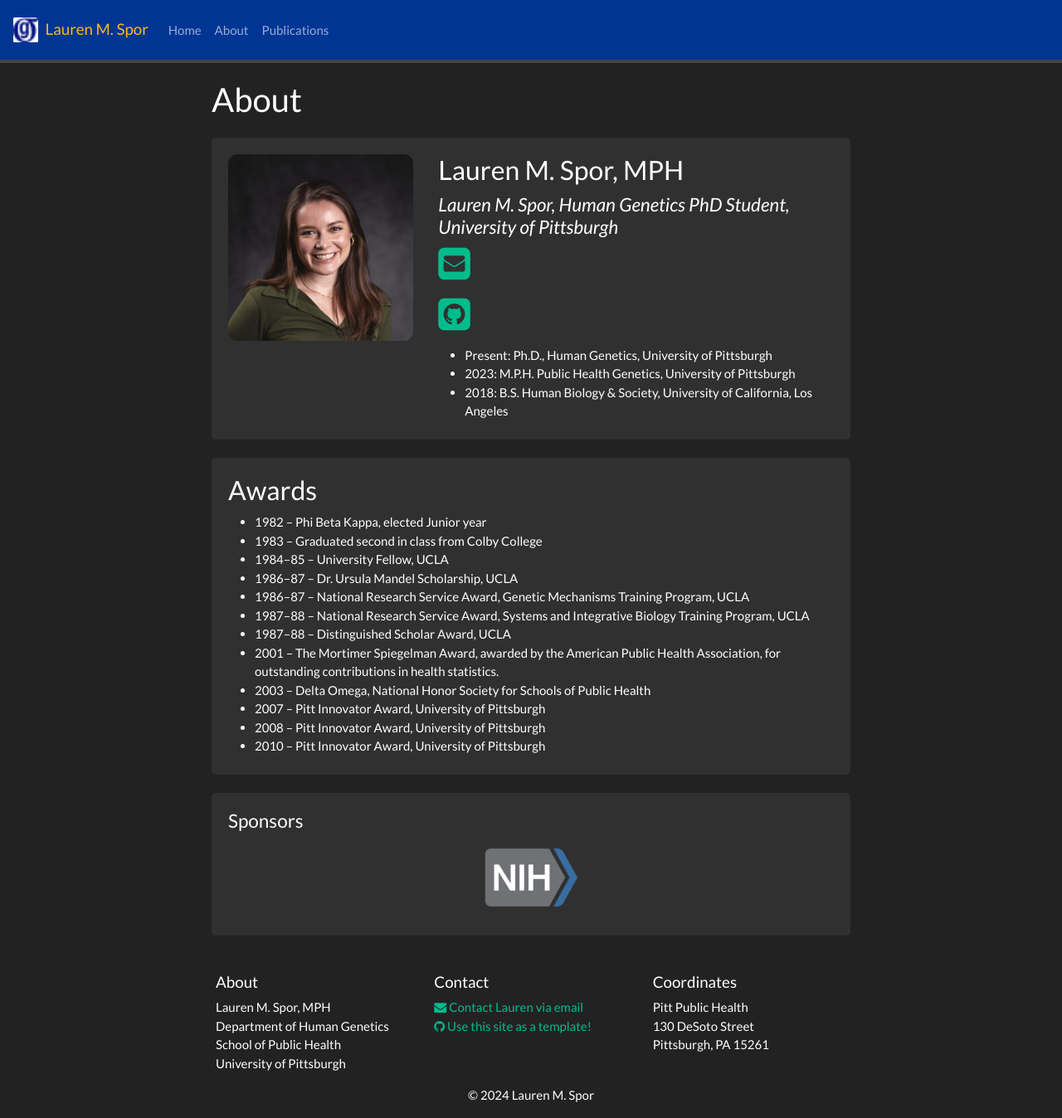
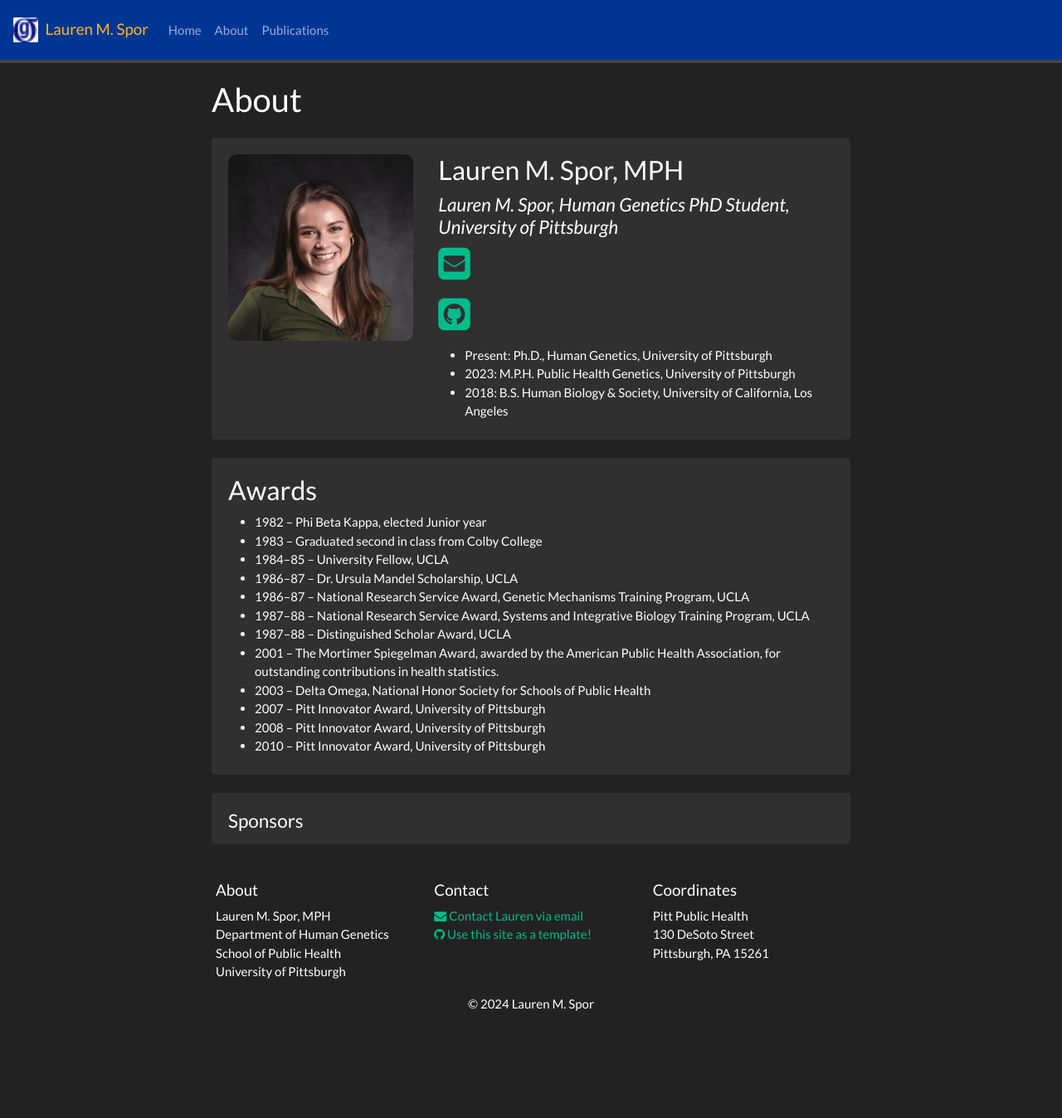
Before and after one commit to Lspor/Lauren_Spor, a Jekyll site: the page built from _pages/about.md, in a window 1280 px wide and 1348 px high. Shown: the whole window at 83% size. Built offline with Jekyll 4.4.1, drawn with Linux system fonts in a browser that asks for light colours; nearby versions of some CDN libraries; a style sheet for code colours, icons or effects is not loaded.

Commit message:
Update funders.yml

```diff
--- a/_data/funders.yml
+++ b/_data/funders.yml
@@ -1,2 +1,2 @@
-- image: NIH-logo.png
-  url: https://www.nih.gov/
+#- image: NIH-logo.png
+#  url: https://www.nih.gov/
```
